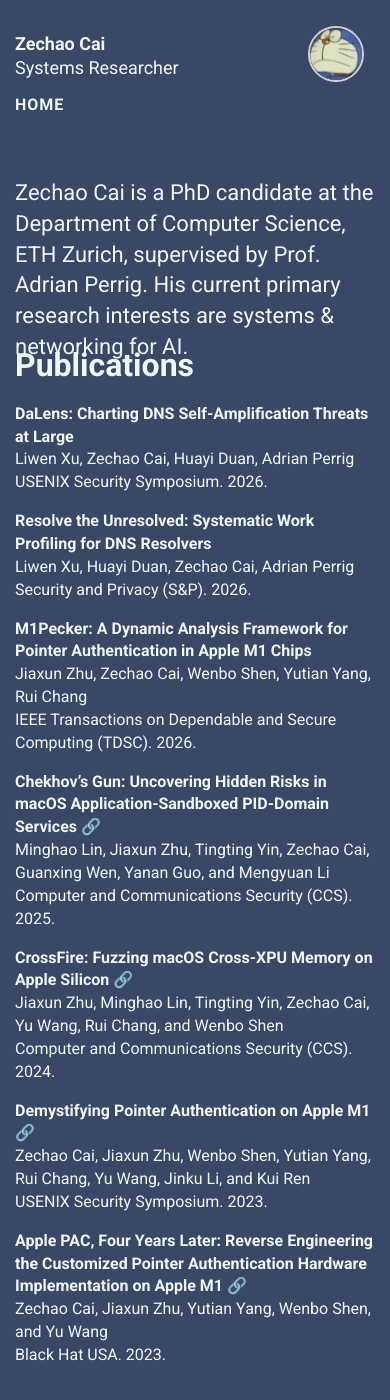
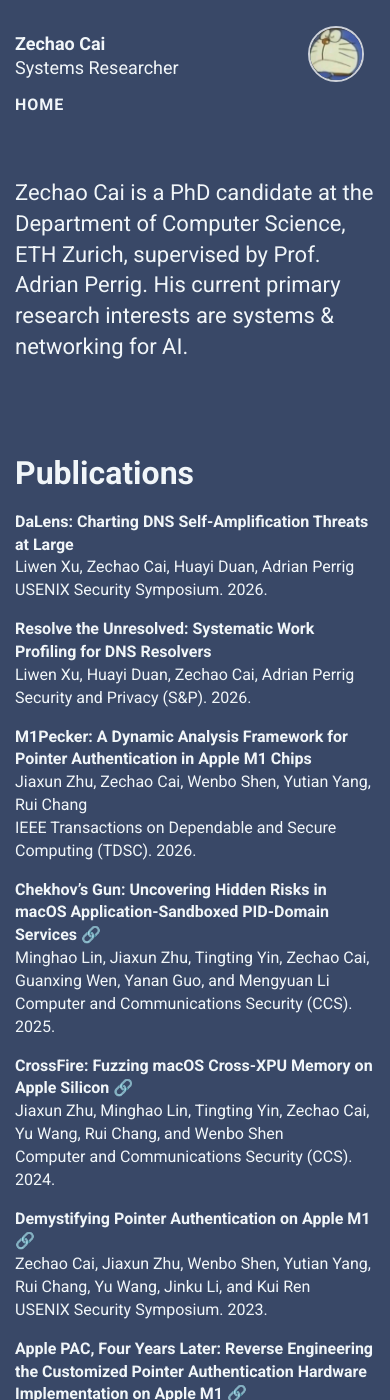
Before and after one commit to zech4o/zech4o.github.io, a Jekyll site: the page built from index.html, in a window 390 px wide and 1400 px high. Built offline with Jekyll 4.4.1, drawn with Linux system fonts in a browser that asks for light colours; nearby versions of some CDN libraries.

Commit message:
update 2026-03-23

```diff
--- a/_layouts/albertine.html
+++ b/_layouts/albertine.html
@@ -31,7 +31,27 @@ It is threatened by habitat loss.
   <link rel="stylesheet" href="//fonts.googleapis.com/css?family=Roboto:400,700|Nunito:600,700">
   <link rel="stylesheet" href="//cdnjs.cloudflare.com/ajax/libs/font-awesome/4.1.0/css/font-awesome.min.css">
   <link rel="stylesheet" href="//netdna.bootstrapcdn.com/bootstrap/3.2.0/css/bootstrap.min.css">
-  <link rel="stylesheet" href="{{ site.baseurl }}/assets/albertine/css/default.css">
+  <link rel="stylesheet" href="{{ site.baseurl }}/assets/albertine/css/default.css?v={{ site.time | date: '%s' }}">
+  <!-- Inlined so GitHub Pages CDN cache on default.css cannot drop mobile Contact rules -->
+  <style>
+    @media screen and (max-width: 991px) {
+      #contact-fixed,
+      .intro-screen #contact-fixed,
+      section#contact-fixed {
+        position: static !important;
+        top: auto !important;
+        right: auto !important;
+        left: auto !important;
+        bottom: auto !important;
+        width: auto !important;
+        max-width: none !important;
+        margin: 24px 15px 40px !important;
+        z-index: auto !important;
+        -webkit-transform: none !important;
+        transform: none !important;
+      }
+    }
+  </style>
 
   <!-- HTML5 Shim and Respond.js IE8 support of HTML5 elements and media queries -->
   <!-- WARNING: Respond.js doesn't work if you view the page via file:// -->
--- a/_layouts/post.html
+++ b/_layouts/post.html
@@ -8,7 +8,7 @@
   <link rel="stylesheet" href="//fonts.googleapis.com/css?family=Roboto:400,700">
   <link rel="stylesheet" href="//cdnjs.cloudflare.com/ajax/libs/font-awesome/4.1.0/css/font-awesome.min.css">
   <link rel="stylesheet" href="//netdna.bootstrapcdn.com/bootstrap/3.2.0/css/bootstrap.min.css">
-  <link rel="stylesheet" href="{{ site.baseurl }}/assets/albertine/css/default.css">
+  <link rel="stylesheet" href="{{ site.baseurl }}/assets/albertine/css/default.css?v={{ site.time | date: '%s' }}">
 </head>
 <body class="post-page">
   <header class="post-header">
--- a/assets/albertine/css/default.css
+++ b/assets/albertine/css/default.css
@@ -89,6 +89,22 @@ section#contact-fixed {
 }
 #section-about + .container section {
   padding-top: 0;
+}
+
+/* Negative margins tighten desktop layout; on narrow screens the intro is taller and overlaps Publications */
+@media (max-width: 991px) {
+  #section-about {
+    margin-bottom: 0;
+  }
+  #section-about + .container {
+    margin-top: 0;
+  }
+  #section-about section {
+    padding-bottom: 24px;
+  }
+  #section-about + .container section {
+    padding-top: 24px;
+  }
 }
 
 /*******************
@@ -309,14 +325,4 @@ header {
     color: #F1F6F9;
   }
 
-/* Phones / small tablets: drop fixed positioning so the box doesn’t cover text or overflow */
-@media (max-width: 991px) {
-  #contact-fixed {
-    position: static !important;
-    top: auto !important;
-    right: auto !important;
-    width: auto !important;
-    max-width: none !important;
-    margin: 24px 15px 40px !important;
-  }
-}
+/* Mobile Contact layout: duplicated inline in _layouts/albertine.html so GitHub Pages cannot serve stale rules via cached default.css. */
```
